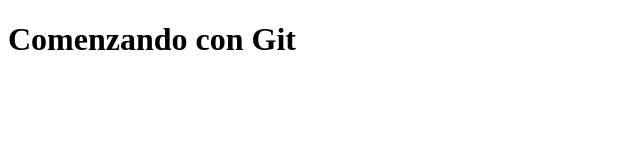
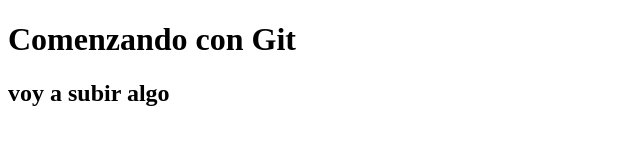
Before and after one commit to horaciorizzuti/pruebaGit, a plain HTML site: page index.html in a window 1280 px wide. Shown: the whole page, without its empty margins (0-640 px from the left). Drawn offline with Linux system fonts and the light colour scheme.

Commit message:
agregue un h2

```diff
--- a/index.html
+++ b/index.html
@@ -12,7 +12,9 @@
         <h1>Comenzando con Git</h1>
     </header>
 
-    <main></main>
+    <main>
+        <h2>voy a subir algo</h2>
+    </main>
 
     <footer></footer>
 
```
